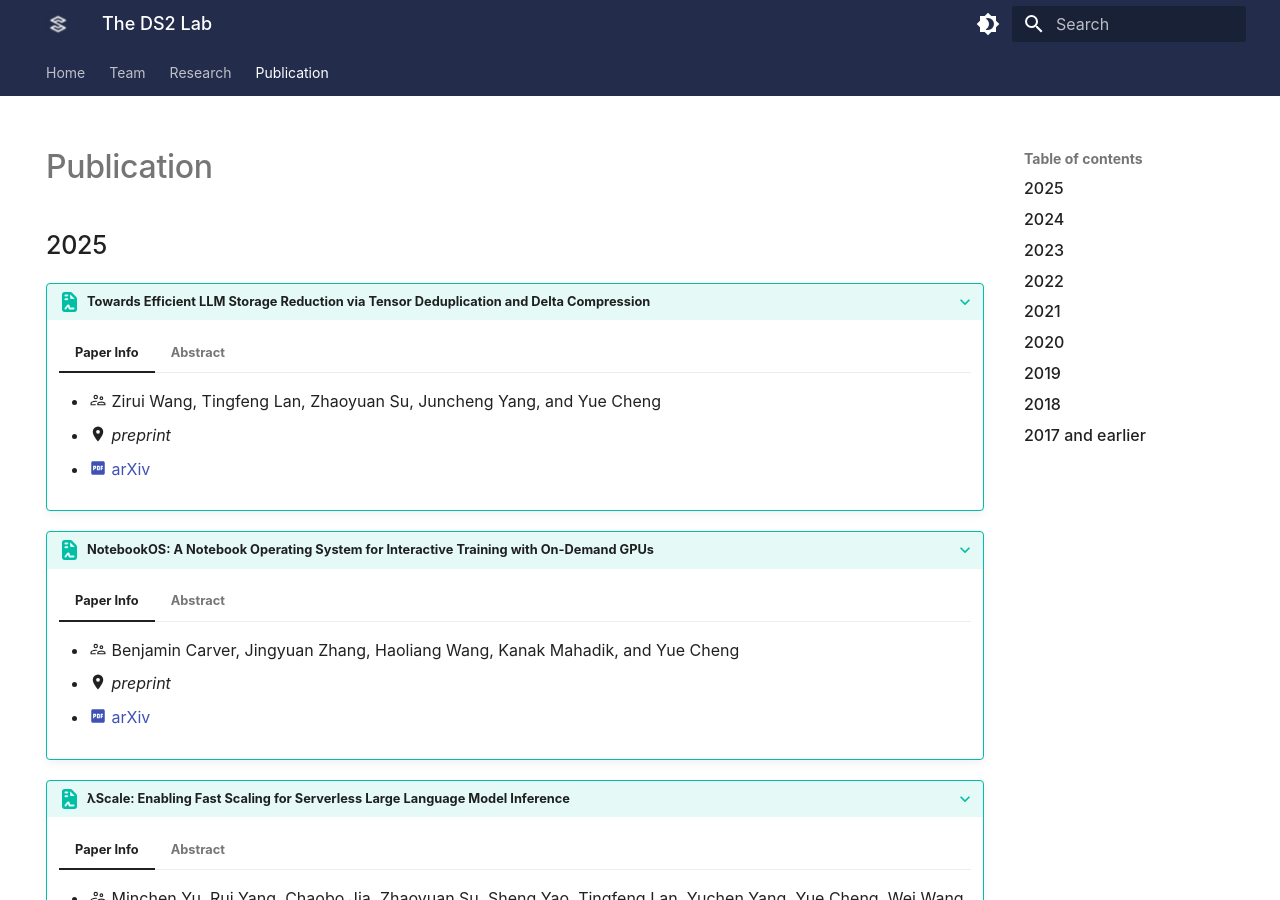
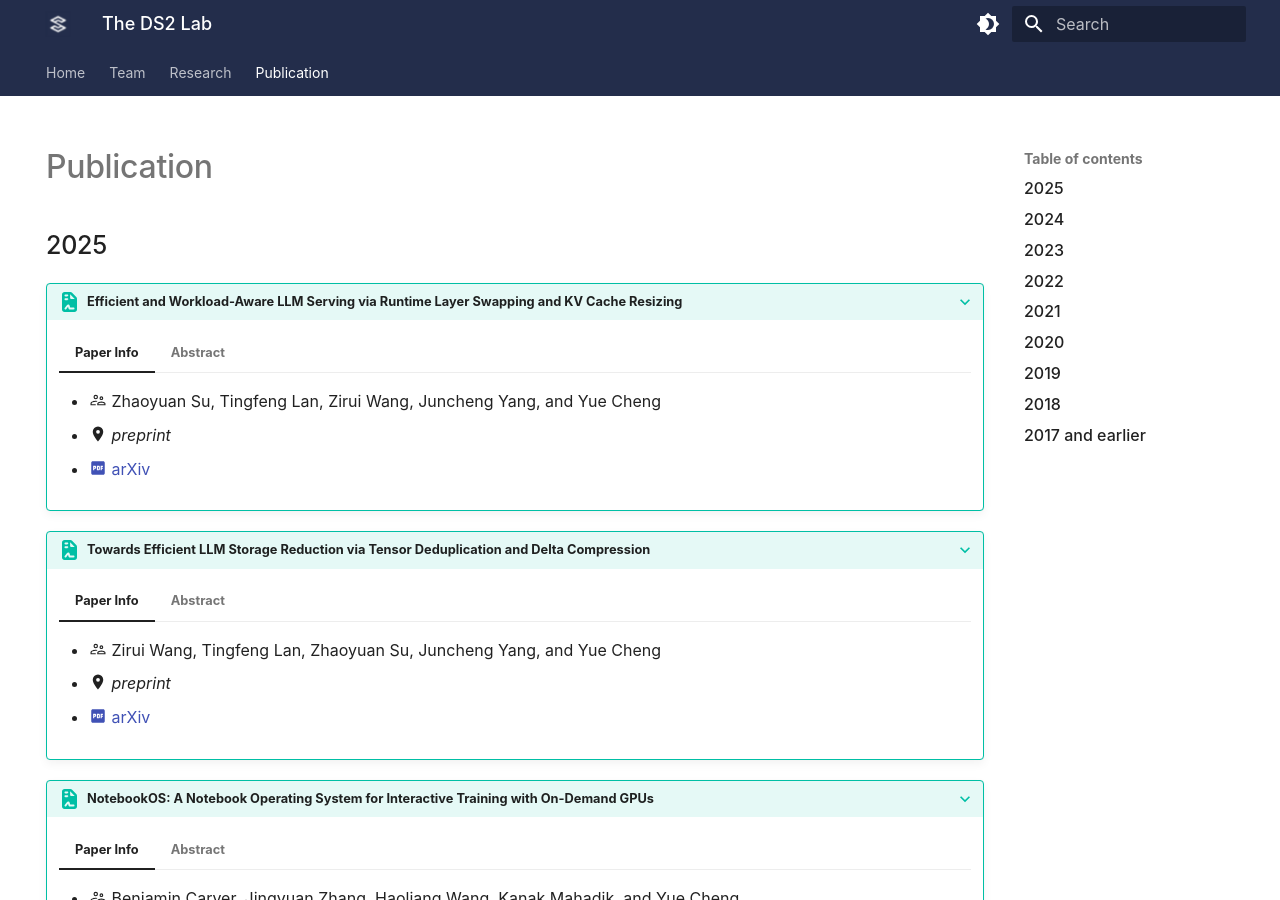
Before and after one commit to ds2-lab/ds2-lab.github.io, an MkDocs documentation site: the page built from docs/publication.md, in a window 1280 px wide and 900 px high. Built offline with MkDocs 1.6.1 and Material for MkDocs 9.7.7, drawn with Linux system fonts in a browser that asks for light colours; emoji names are drawn with the system emoji font; comment, search, counter and statistics services are not loaded.

```diff
--- a/docs/publication.md
+++ b/docs/publication.md
@@ -14,6 +14,17 @@ quote = book chapter
 
 
 ## 2025
+
+???+ tip "Efficient and Workload-Aware LLM Serving via Runtime Layer Swapping and KV Cache Resizing"
+
+    === "Paper Info"
+
+        * :material-account-supervisor-outline: Zhaoyuan Su, Tingfeng Lan, Zirui Wang, Juncheng Yang, and Yue Cheng
+	    * :material-map-marker: *preprint*
+	    * [:material-file-pdf-box: arXiv](https://arxiv.org/abs/2506.02006)
+
+    === "Abstract"
+
 
 ???+ tip "Towards Efficient LLM Storage Reduction via Tensor Deduplication and Delta Compression"
 
```
Also changed, not shown: docs/research.md (+10 -1 lines).
